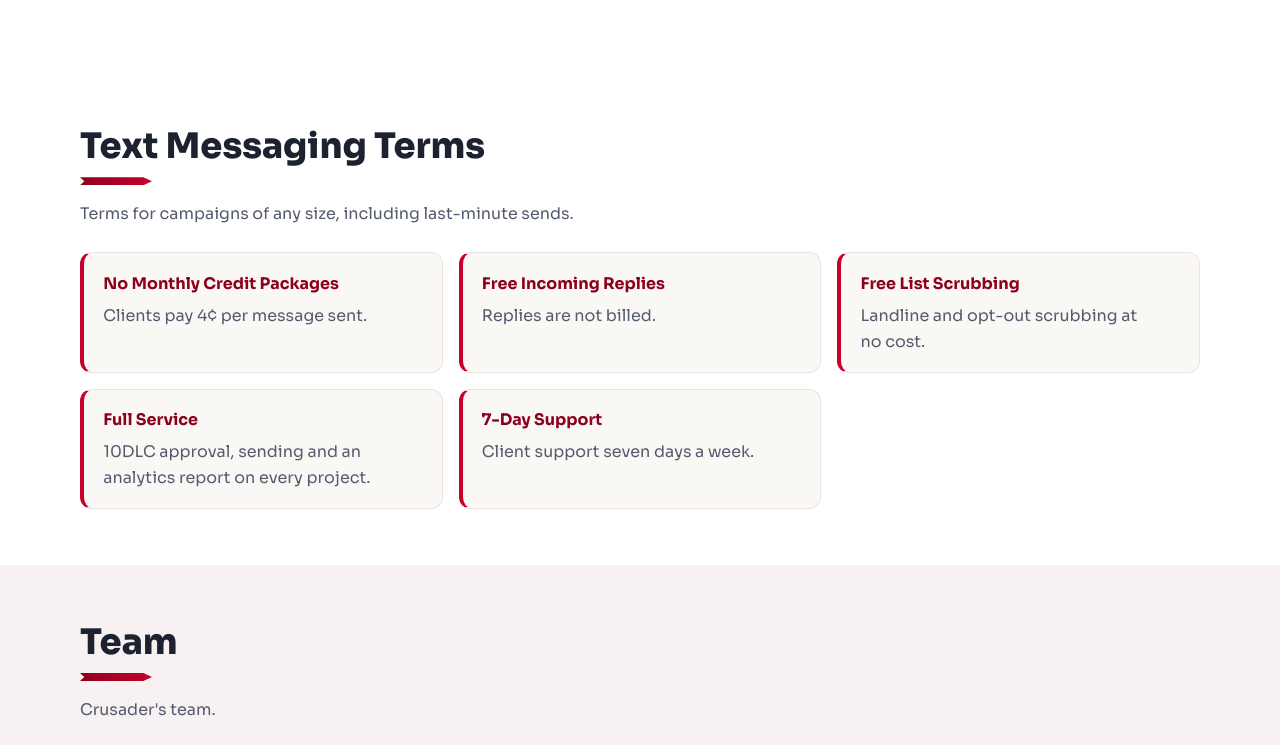
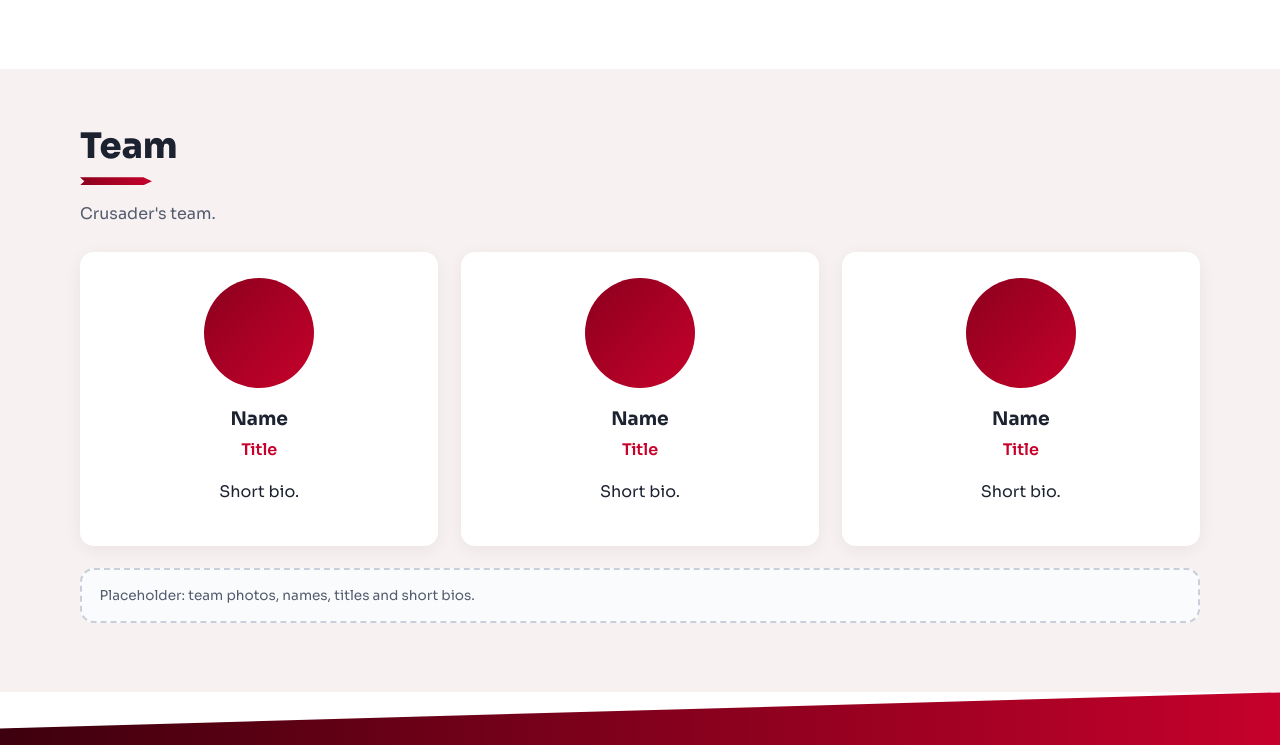
Before and after one commit to Crusader-PR/CrusaderPR, a plain HTML site: page about.html in a window 1280 px wide. Shown: the part 797-1542 px from the top of the page. Drawn offline with Linux system fonts and the light colour scheme.

Commit message:
Move text messaging pricing from About to the Text Messaging service
Co-Authored-By: Claude Opus 5.5 <noreply@anthropic.com>
Claude-Session: https://claude.ai/code/session_01MTQusFubEgmXNQUXua82U5

```diff
--- a/about.html
+++ b/about.html
@@ -55,19 +55,6 @@
       <p>Crusader Public Relations starts with text messaging to reach voters quickly and mobilize support, then adds targeted digital advertising, OTT commercials produced in its in-house studio, website design and social media.</p>
       <p>Its graphic design team produces campaign materials, and print and direct mail delivers them to voters. Each engagement includes strategic planning matched to the client's goals.</p>
       <p class="placeholder">Placeholder: founding story and years in operation. Content needed from Brian.</p>
-    </div>
-  </section>
-  <section class="section">
-    <div class="wrap">
-      <h2>Text Messaging Terms</h2>
-      <p class="section-lede">Terms for campaigns of any size, including last-minute sends.</p>
-      <div class="terms-grid">
-        <div class="term"><strong>No Monthly Credit Packages</strong><p>Clients pay 4¢ per message sent.</p></div>
-        <div class="term"><strong>Free Incoming Replies</strong><p>Replies are not billed.</p></div>
-        <div class="term"><strong>Free List Scrubbing</strong><p>Landline and opt-out scrubbing at no cost.</p></div>
-        <div class="term"><strong>Full Service</strong><p>10DLC approval, sending and an analytics report on every project.</p></div>
-        <div class="term"><strong>7-Day Support</strong><p>Client support seven days a week.</p></div>
-      </div>
     </div>
   </section>
   <section class="section section-tint">
```
Also changed, not shown: services.html (+1 -1 lines).
